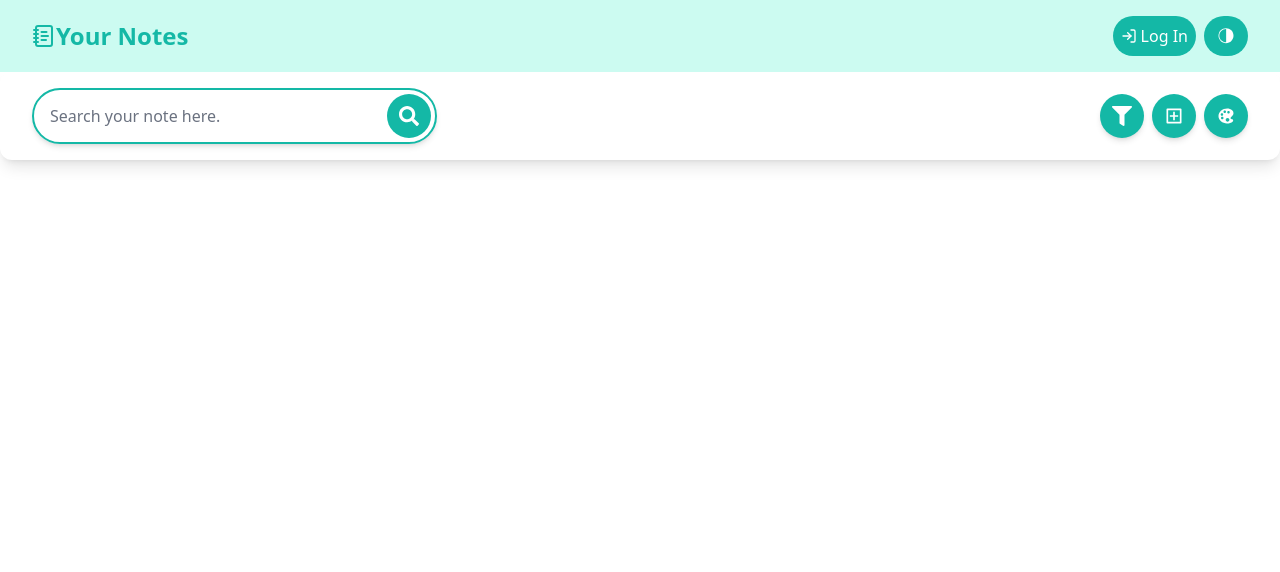
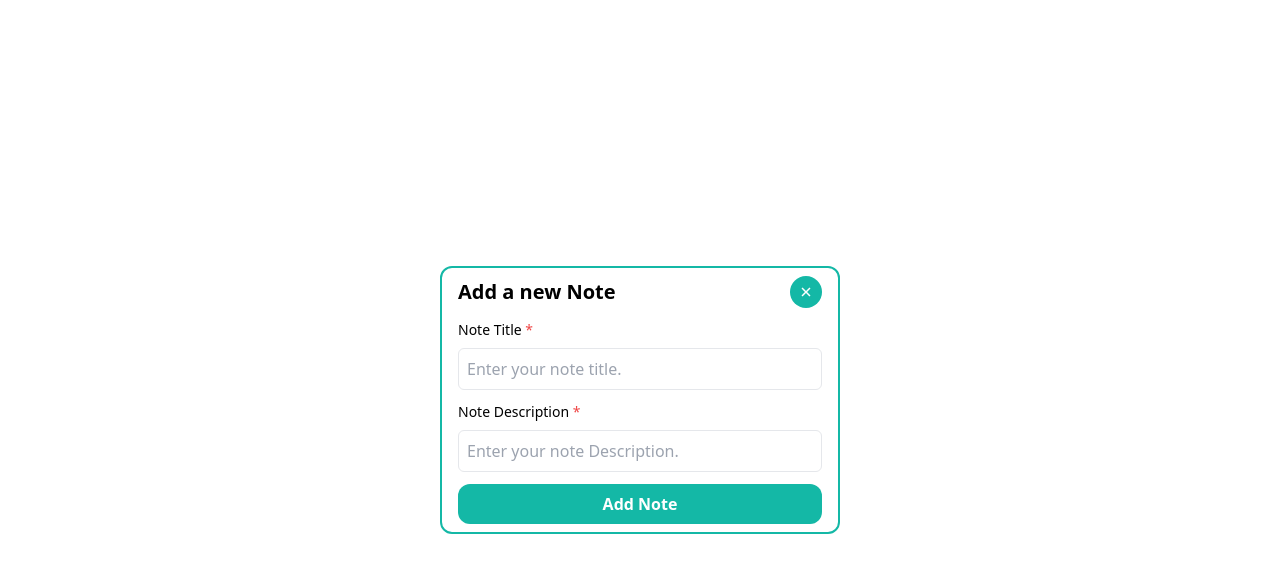
Before and after one commit to IamNayanIslam/note-app, a React app: page / in a window 1280 px wide. Shown: the top 572 px of the page. Built offline with nearby package versions, Linux system fonts and the light colour scheme; the HTML template or start-up script is replaced by a standard one.

Commit message:
UI: AddNote modal component added

```diff
--- a/package.json
+++ b/package.json
@@ -15,7 +15,8 @@
     "react-dom": "^19.2.0",
     "react-icons": "^5.5.0",
     "react-router-dom": "^7.9.6",
-    "react-toastify": "^11.0.5"
+    "react-toastify": "^11.0.5",
+    "uuid": "^13.0.0"
   },
   "devDependencies": {
     "@eslint/js": "^9.39.1",
--- a/src/App.jsx
+++ b/src/App.jsx
@@ -1,10 +1,12 @@
+import AddNote from "./Components/AddNote";
 import Notes from "./Pages/Notes";
 
 function App() {
   return (
     <>
       <div>
-        <Notes />
+        {/* <Notes /> */}
+        <AddNote />
       </div>
     </>
   );
--- /dev/null
+++ b/src/Components/AddNote.jsx
@@ -0,0 +1,47 @@
+import { IoCloseSharp } from "react-icons/io5";
+
+const AddNote = () => {
+  return (
+    <div>
+      <div className="w-full min-h-screen flex items-center justify-center">
+        <form className="w-full md:w-[400px] border-2 border-teal-500 rounded-xl px-4 py-2">
+          <div className="flex items-center justify-between mb-2">
+            <h2 className="text-xl font-bold">Add a new Note</h2>
+            <span className="bg-teal-500 hover:bg-teal-600 transition duration-300 p-2 rounded-full text-white cursor-pointer">
+              <IoCloseSharp />
+            </span>
+          </div>
+          <div className="flex flex-col gap-2 justify-center my-3">
+            <label htmlFor="title" className="text-sm">
+              Note Title <span className="text-red-500">*</span>
+            </label>
+            <input
+              type="text"
+              name="title"
+              max={20}
+              placeholder="Enter your note title."
+              className="border border-gray-200 p-2 rounded-md outline-none focus:outline-none focus:ring-1 focus:ring-teal-500"
+            />
+          </div>
+          <div className="flex flex-col gap-2 justify-center my-3">
+            <label htmlFor="title" className="text-sm">
+              Note Description <span className="text-red-500">*</span>
+            </label>
+            <input
+              type="text"
+              name="title"
+              max={100}
+              placeholder="Enter your note Description."
+              className="border border-gray-200 p-2 rounded-md outline-none focus:outline-none focus:ring-1 focus:ring-teal-500"
+            />
+          </div>
+          <button className="bg-teal-500 hover:bg-teal-600 transition duration-300 w-full p-2 rounded-xl text-white font-bold cursor-pointer">
+            Add Note
+          </button>
+        </form>
+      </div>
+    </div>
+  );
+};
+
+export default AddNote;
--- a/src/Components/Note.jsx
+++ b/src/Components/Note.jsx
@@ -1,19 +1,14 @@
 import { RiEditBoxLine } from "react-icons/ri";
 import { RxCrossCircled } from "react-icons/rx";
 
-const Note = () => {
+const Note = ({ note }) => {
   return (
     <div className="w-[250px]">
-      <div className="bg-teal-600 px-2">
-        <h2>Note Title</h2>
+      <div className="bg-teal-600 px-2 font-bold text-gray-900">
+        <h2>{note.title}</h2>
       </div>
       <div className="bg-teal-100 p-2">
-        <p className="text-justify text-gray-900">
-          Lorem ipsum dolor, sit amet consectetur adipisicing elit. Hic, at
-          possimus illum minus dolorum vero officiis architecto odio voluptate
-          esse ullam deserunt obcaecati numquam sequi? Quis dolores maxime
-          dolore quibusdam.
-        </p>
+        <p className="text-justify text-gray-900">{note.description}</p>
       </div>
       <div className="flex justify-between items-center px-2 py-1 bg-teal-100">
         <div>
--- a/src/Pages/Notes.jsx
+++ b/src/Pages/Notes.jsx
@@ -1,12 +1,52 @@
 import React from "react";
 import ActionMenu from "../Components/ActionMenu";
 import Header from "../Components/Header";
+import Note from "../Components/Note";
 
 const Notes = () => {
+  const DUMMY_NOTES_DATA = [
+    {
+      id: "note-1",
+      title: "Grocery List",
+      description:
+        "Milk, Eggs, Bread, Organic Spinach, and check if the new coffee beans are in stock at the local roaster.",
+      color: "yellow",
+      tags: ["Personal", "Urgent"],
+    },
+    {
+      id: "note-2",
+      title: "Project Alpha Kickoff Meeting",
+      description:
+        "Review Q3 goals, assign frontend and backend tasks, set deadline for MVP (Minimum Viable Product), and confirm CI/CD pipeline access for the new team members.",
+      color: "blue",
+      tags: ["Work", "Project"],
+    },
+    {
+      id: "note-3",
+      title: "Book Recommendations",
+      description:
+        "The Subtle Art of Not Giving a F*ck, Atomic Habits, and re-read Clean Code by Robert C. Martin.",
+      color: "green",
+      tags: ["Reading", "Personal"],
+    },
+    {
+      id: "note-4",
+      title: "Database Schema Draft",
+      description:
+        "Tables needed: Users (id, name, email, role), Posts (id, userId, title, content, publishedAt), Comments (id, postId, userId, text). Remember to set up foreign key constraints.",
+      color: "red",
+      tags: ["Work", "Tech", "Draft"],
+    },
+  ];
   return (
     <div>
       <Header />
       <ActionMenu />
+      <div className="flex gap-2 px-8 py-8">
+        {DUMMY_NOTES_DATA.map((note) => (
+          <Note key={note.id} note={note} />
+        ))}
+      </div>
     </div>
   );
 };
```
Also changed, not shown: 1 other file (tests, documents, lock files or other folders).
